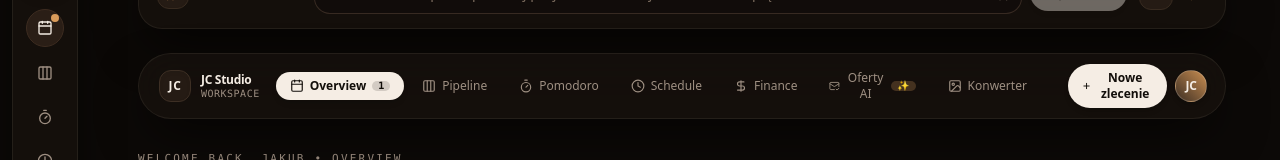
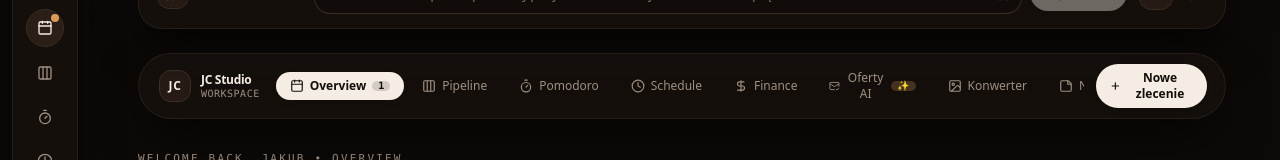
Before and after one commit to jakubcieslikbiz-stack/task-hub, a React (Vite) app: page / in a window 1280 px wide. Shown: the part 125-285 px from the top of the page. Built offline with nearby package versions, Linux system fonts and the light colour scheme; no server answers; the database is empty.

Commit message:
refactor: Remove trailing JC avatar circle from header capsule

```diff
--- a/src/components/Header.tsx
+++ b/src/components/Header.tsx
@@ -147,14 +147,6 @@ export const Header: React.FC<HeaderProps> = ({
             <Plus className="w-3.5 h-3.5 stroke-[2.5]" />
             <span className="hidden sm:inline">Nowe zlecenie</span>
           </button>
-
-          {/* User Avatar Circle */}
-          <div
-            title="Jakub Cieślik • JC Studio"
-            className="w-8 h-8 rounded-full bg-gradient-to-tr from-[#3d2f24] to-[#c88d51] border border-[#f5ede4]/20 flex items-center justify-center text-[#f5ede4] text-xs font-bold tracking-tight shadow-md flex-shrink-0"
-          >
-            JC
-          </div>
         </div>
       </div>
 
```
